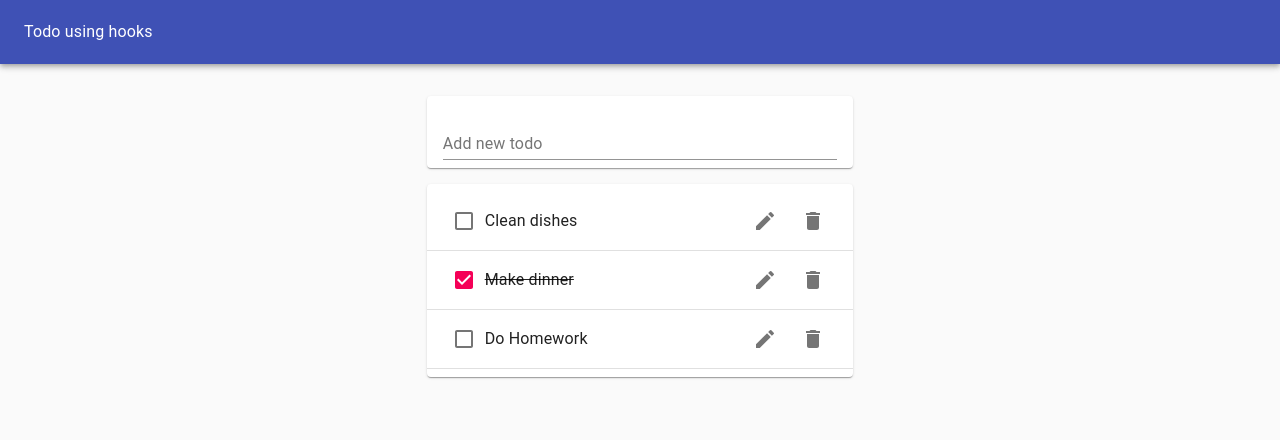
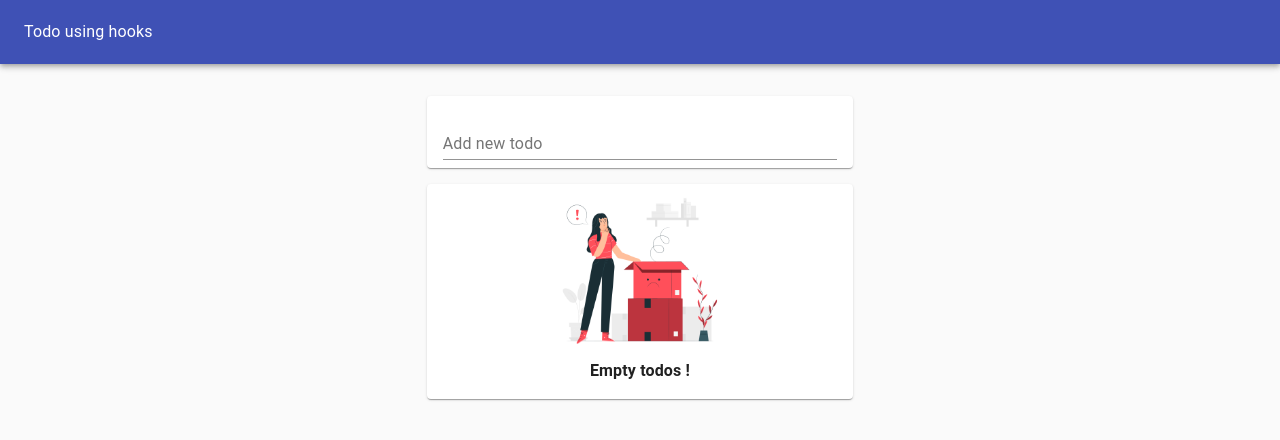
Before and after one commit to younesZdDz/todo-app, a React (Create React App) app: page / in a window 1280 px wide. Shown: the top 440 px of the page. Built offline with nearby package versions, Linux system fonts and the light colour scheme.

Commit message:
feat: add edit todo

```diff
--- a/src/Todo.js
+++ b/src/Todo.js
@@ -13,7 +13,7 @@ import TodoEditForm from './TodoEditForm'
 function Todo({id, title, isDone, deleteTodo, toggleTodo, editTodo}){
     const [isEditing, toggle] = useToggle();
     return (
-        <ListItem>
+        <ListItem style={{height: '64px'}}>
             {isEditing ?
             <TodoEditForm  id={id} title={title} editTodo={editTodo} toggle={toggle}/> :
             <>
--- a/src/TodoApp.js
+++ b/src/TodoApp.js
@@ -1,4 +1,4 @@
-import React, {useState} from 'react';
+import React, {useEffect, useState} from 'react';
 import Paper from '@material-ui/core/Paper';
 import { makeStyles } from '@material-ui/core/styles';
 import AppBar from '@material-ui/core/AppBar';
@@ -9,28 +9,12 @@ import { v4 as uuidv4 } from 'uuid';
 import TodoList from './TodoList';
 import TodoForm from './TodoForm';
 
-const useStyles = makeStyles((theme) => ({
-    root: {
-      flexGrow: 1,
-    },
-    menuButton: {
-      marginRight: theme.spacing(2),
-    },
-    title: {
-      flexGrow: 1,
-    },
-  }));
-
 function TodoApp () {
-    const initialTodos = [
-        {id: 0, title: 'Clean dishes', isDone: false},
-        {id: 1, title: 'Make dinner', isDone: true},
-        {id: 2, title: 'Do Homework', isDone: false},
-
-    ]
-    const classes = useStyles();
+    const initialTodos = JSON.parse(window.localStorage.getItem('todos') ||  '[]');
     const [todos, setTodos] = useState(initialTodos);
-
+    useEffect(()=>{
+      window.localStorage.setItem('todos', JSON.stringify(todos));
+    }, [todos]);
     const addTodo = (todoText) =>{
       setTodos([...todos, {id: uuidv4(), title: todoText, isDone: false}])
     }
--- a/src/TodoEditForm.js
+++ b/src/TodoEditForm.js
@@ -10,8 +10,11 @@ function TodoEditForm({id, title, editTodo, toggle}) {
             editTodo(id, value);
             reset();
             toggle();
-        }}>
-        <TextField  value={value} onChange={handleChange} margin='normal' fullWidth />
+
+        }}
+        style={{marginLeft: '1rem', width: '100%'}}
+        >
+        <TextField  value={value} onChange={handleChange} margin='normal' fullWidth autoFocus/>
         </form>
         );
 }
--- a/src/TodoList.js
+++ b/src/TodoList.js
@@ -3,18 +3,27 @@ import Paper from '@material-ui/core/Paper'
 import List from '@material-ui/core/List'
 import Devider from '@material-ui/core/Divider'
 import Todo from './Todo';
+import emptyImage from './assets/imgs/empty.jpg'
+import Typography from '@material-ui/core/Typography';
+import Box from '@material-ui/core/Box';
 
 function TodoList ({todos, deleteTodo, toggleTodo, editTodo}){
     return (
-        <Paper>
-            <List>
-            {todos.map(todo =>
-            <Fragment key={todo.id}>
-                <Todo id={todo.id} title={todo.title} isDone={todo.isDone}  deleteTodo={deleteTodo} toggleTodo={toggleTodo} editTodo={editTodo} />
-                <Devider />
-            </Fragment>
-            )}
-            </List>
+        <Paper justify="center">
+            {todos.length > 0 ?
+                <List>
+                {todos.map((todo, i) =>
+                <Fragment key={todo.id}>
+                    <Todo id={todo.id} title={todo.title} isDone={todo.isDone}  deleteTodo={deleteTodo} toggleTodo={toggleTodo} editTodo={editTodo} />
+                    {i < todos.length - 1 && <Devider />}
+                </Fragment>
+                ) }
+                </List> :
+                <div style={{width:'40%', height: 'auto', margin: 'auto', paddingBottom:'1rem'}}>
+                    <img src={emptyImage} alt='empty todos' style={{width:'100%', height: 'auto'}}/>
+                    <Typography align='center' ><Box fontWeight='fontWeightBold'>Empty todos !</Box></Typography>
+                </div>
+                }
         </Paper>
     )
 }
```
Also changed, not shown: src/assets/imgs/empty.jpg (added).
